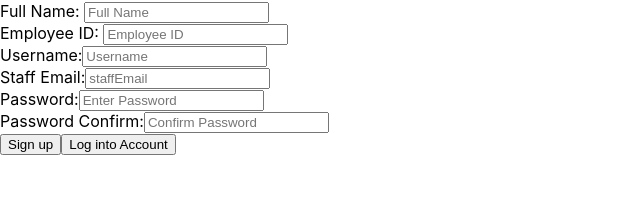
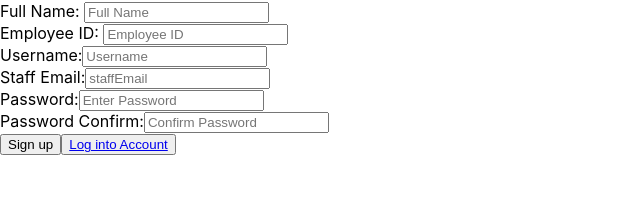
Before and after one commit to asiedusolo/LetXChat, a React (Create React App) app in the folder client/: page /register in a window 1280 px wide. Shown: the part 59-283 px from the top of the page, without its empty margins (0-640 px from the left). Built offline with nearby package versions, Linux system fonts and the light colour scheme.

Commit message:
adding link to login page

```diff
--- a/client/src/pages/register/register.js
+++ b/client/src/pages/register/register.js
@@ -2,6 +2,8 @@ import React, { useRef, useState } from "react";
 import axios from "axios";
 import { useHistory } from "react-router";
 import Modal from "./Modal";
+import {Link} from "react-router-dom"
+
 
 const Register = () => {
   const fullNameRef = useRef(null);
@@ -29,7 +31,6 @@ const Register = () => {
       };
       try {
         await axios.post("http://localhost:5000/api/auth/register", newUser);
-        // alert(JSON.stringify(newUser));
         setIsValidUser(true);
         setShowModal(true)
         history.push("/login");
@@ -113,7 +114,7 @@ const Register = () => {
           />
           <br />
           <button type="submit">Sign up</button>
-          <button>Log into Account</button>
+          <button><Link to="/login">Log into Account</Link></button>
         </form>
       </div>
     </div>
```
